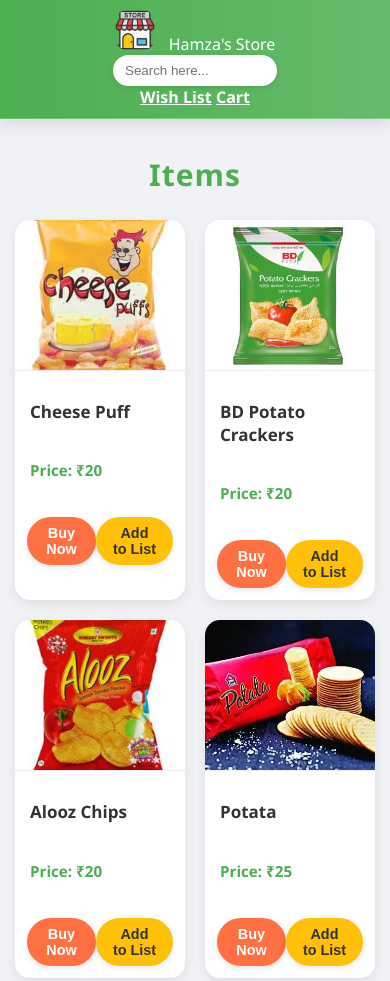
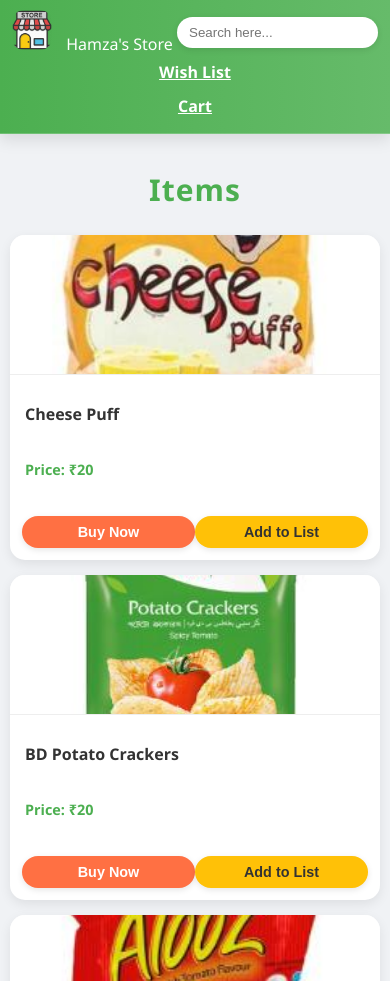
Before and after one commit to sajmankhna3-cloud/Hamza-Store, a website: page index.html in a window 390 px wide. Shown: the top 981 px of the page. Drawn offline with Linux system fonts and the light colour scheme.

Commit message:
Update styles.css

```diff
--- a/styles.css
+++ b/styles.css
@@ -1,4 +1,8 @@
 /* ===== Base Styles ===== */
+* {
+  box-sizing: border-box;
+}
+
 body {
   background: #f0f2f5; /* softer, cleaner gray */
   font-family: 'Segoe UI', Tahoma, Geneva, Verdana, sans-serif;
@@ -10,6 +14,7 @@
 /* ===== Header ===== */
 .hamkra-header {
   display: flex;
+  flex-wrap: wrap; /* allow wrapping on small screens */
   justify-content: space-between;
   align-items: center;
   padding: 15px 30px;
@@ -38,7 +43,8 @@
   padding: 10px 16px;
   border-radius: 25px;
   border: none;
-  width: 250px;
+  width: 100%;
+  max-width: 250px;
   box-shadow: 0 2px 6px rgba(0,0,0,0.1);
   transition: box-shadow 0.3s, transform 0.3s;
 }
@@ -47,6 +53,12 @@
   outline: none;
   box-shadow: 0 4px 12px rgba(0,0,0,0.2);
   transform: scale(1.02);
+}
+
+.hamkra-header .nav-links {
+  display: flex;
+  flex-wrap: wrap;
+  align-items: center;
 }
 
 .hamkra-header .nav-links a {
@@ -88,9 +100,9 @@
 /* ===== Product Grid ===== */
 .product-grid {
   display: grid;
-  grid-template-columns: repeat(auto-fit, minmax(220px, 1fr));
-  gap: 25px;
-  padding: 0 20px 40px 20px;
+  grid-template-columns: 1fr; /* mobile-first: 1 column */
+  gap: 15px;
+  padding: 0 10px 20px 10px;
 }
 
 /* ===== Product Card ===== */
@@ -220,23 +232,19 @@
   transform: scale(1.05);
   box-shadow: 0 4px 12px rgba(0,0,0,0.2);
 }
+
 /* ===== Responsive Media Queries ===== */
 
-/* ----- Small Tablets / Large Phones ----- */
-@media (max-width: 1024px) {
-  .hamkra-header {
-    flex-direction: column;
-    align-items: center;
-    padding: 12px 20px;
+/* Small Tablets / Large Phones */
+@media (min-width: 480px) and (max-width: 767px) {
+  .product-grid {
+    grid-template-columns: repeat(2, 1fr);
+    gap: 20px;
+    padding: 0 15px 30px 15px;
   }
 
   .hamkra-header .search-bar input {
-    width: 200px;
-  }
-
-  .product-grid {
-    gap: 20px;
-    padding: 0 15px 30px 15px;
+    max-width: 180px;
   }
 
   .product-card img {
@@ -250,33 +258,33 @@
   .product-card p {
     font-size: 0.95rem;
   }
+}
 
-  .buy-btn, .add-to-wishlist {
-    padding: 8px 16px;
-    font-size: 0.9rem;
+/* Tablets / Landscape */
+@media (min-width: 768px) and (max-width: 1024px) {
+  .product-grid {
+    grid-template-columns: repeat(2, 1fr);
+    gap: 25px;
+    padding: 0 20px 30px 20px;
+  }
+
+  .hamkra-header .search-bar input {
+    max-width: 220px;
   }
 }
 
-/* ----- Tablets / Portrait Mode ----- */
-@media (max-width: 768px) {
-  .hamkra-header .search-bar input {
-    width: 180px;
+/* Desktop */
+@media (min-width: 1025px) {
+  .product-grid {
+    grid-template-columns: repeat(auto-fit, minmax(220px, 1fr));
   }
 
-  .product-grid {
-    grid-template-columns: repeat(2, 1fr);
-  }
-
-  .product-card img {
-    height: 150px;
-  }
-
-  .product-card h3 {
-    font-size: 17px;
+  .hamkra-header .search-bar input {
+    max-width: 250px;
   }
 }
 
-/* ----- Mobile Phones ----- */
+/* Mobile Specific Adjustments */
 @media (max-width: 480px) {
   .hamkra-header {
     padding: 10px 12px;
@@ -287,17 +295,34 @@
   }
 
   .hamkra-header .search-bar input {
-    width: 140px;
     padding: 8px 12px;
   }
 
   .hamkra-header .nav-links {
     flex-direction: column;
     align-items: center;
+    width: 100%;
   }
 
   .hamkra-header .nav-links a {
-    margin: 8px 0;
+    margin: 6px 0;
   }
 
-  .product-g
+  .buy-btn, .add-to-wishlist {
+    width: 100%;
+    padding: 8px 0;
+    font-size: 0.9rem;
+  }
+
+  .product-card img {
+    height: 140px;
+  }
+
+  .product-card h3 {
+    font-size: 16px;
+  }
+
+  .product-card p {
+    font-size: 0.9rem;
+  }
+}
```
